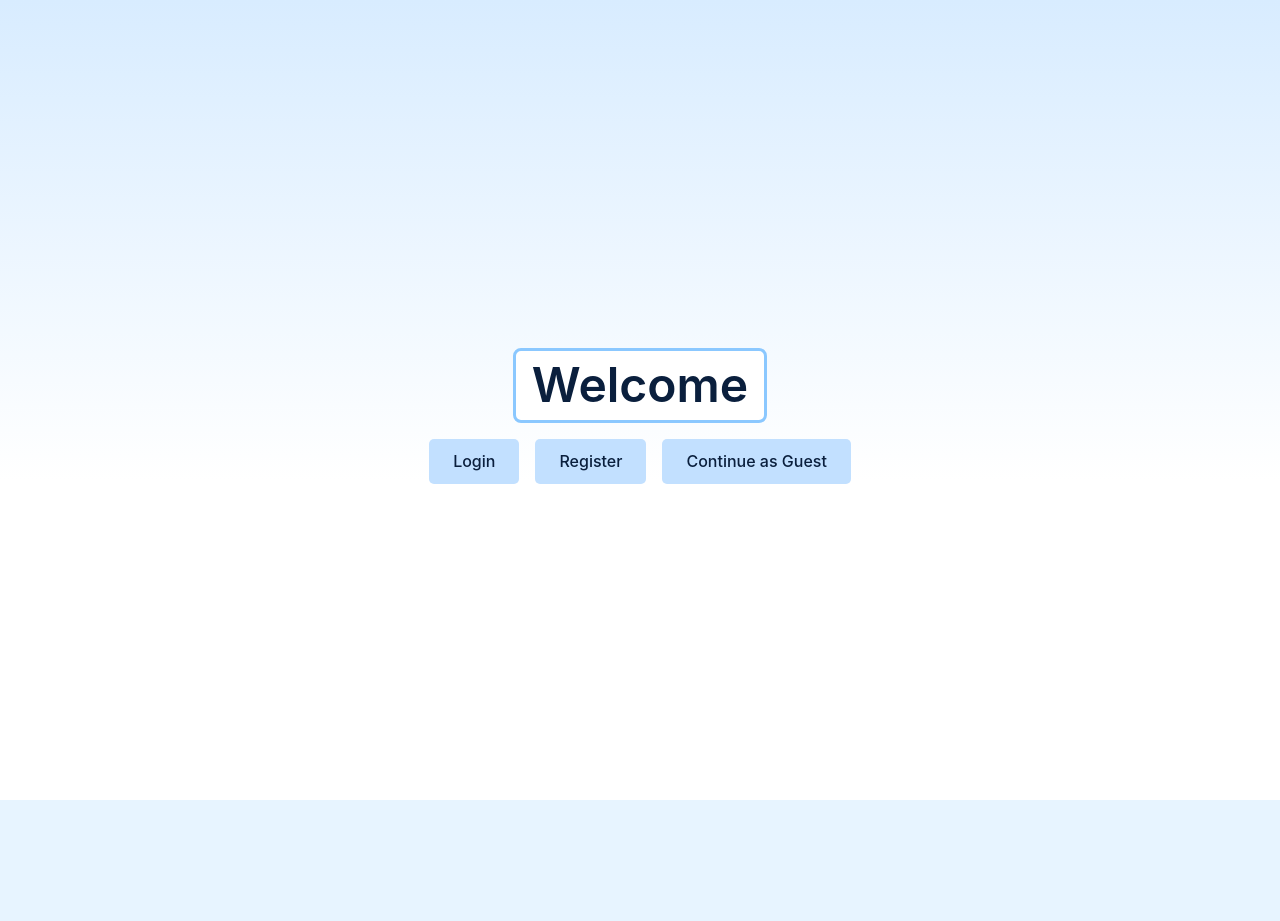
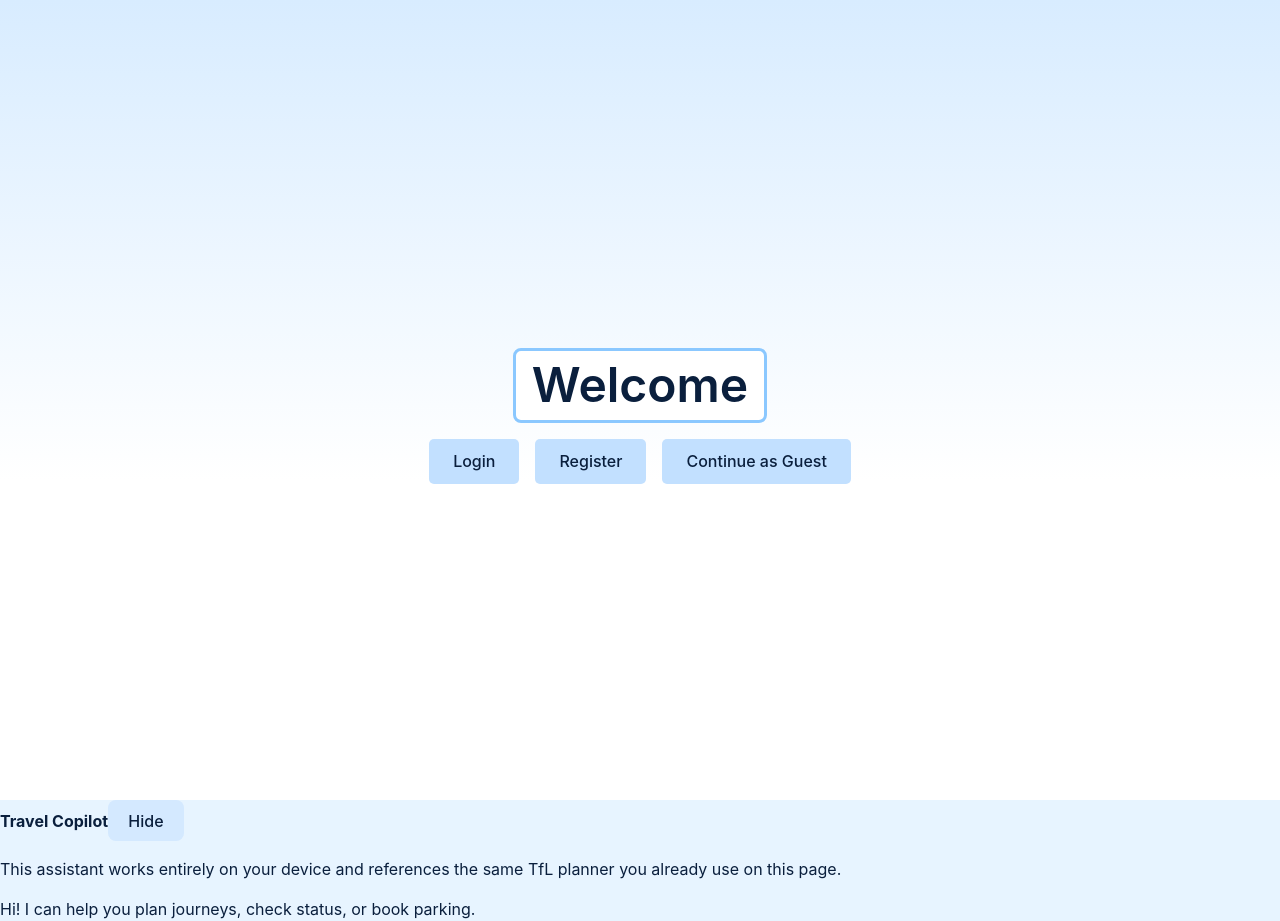
Before and after one commit to TuhinShaikh/FinalYearProject, a React app in the folder frontend/: page / in a window 1280 px wide. Shown: the top 921 px of the page. Before the commit the page ends 800 px from the top, so only its background shows below. Built offline with nearby package versions, Linux system fonts and the light colour scheme; the HTML template or start-up script is replaced by a standard one.

Commit message:
#44 Add chat UI layout and styling

```diff
--- a/frontend/src/App.jsx
+++ b/frontend/src/App.jsx
@@ -11,6 +11,7 @@ import TravelPlanner from "./pages/TravelPlanner";
 import StatusPage from "./pages/StatusPage";
 import LoginPage from "./pages/LoginPage";
 import RegisterUser from "./pages/RegisterUser";
+import ChatWidget from "./components/ChatWidget";
 
 export default function App() {
   const location = useLocation();
@@ -84,6 +85,8 @@ export default function App() {
           </Routes>
         </>
       )}
+
+      <ChatWidget />
     </div>
   );
 }
```
